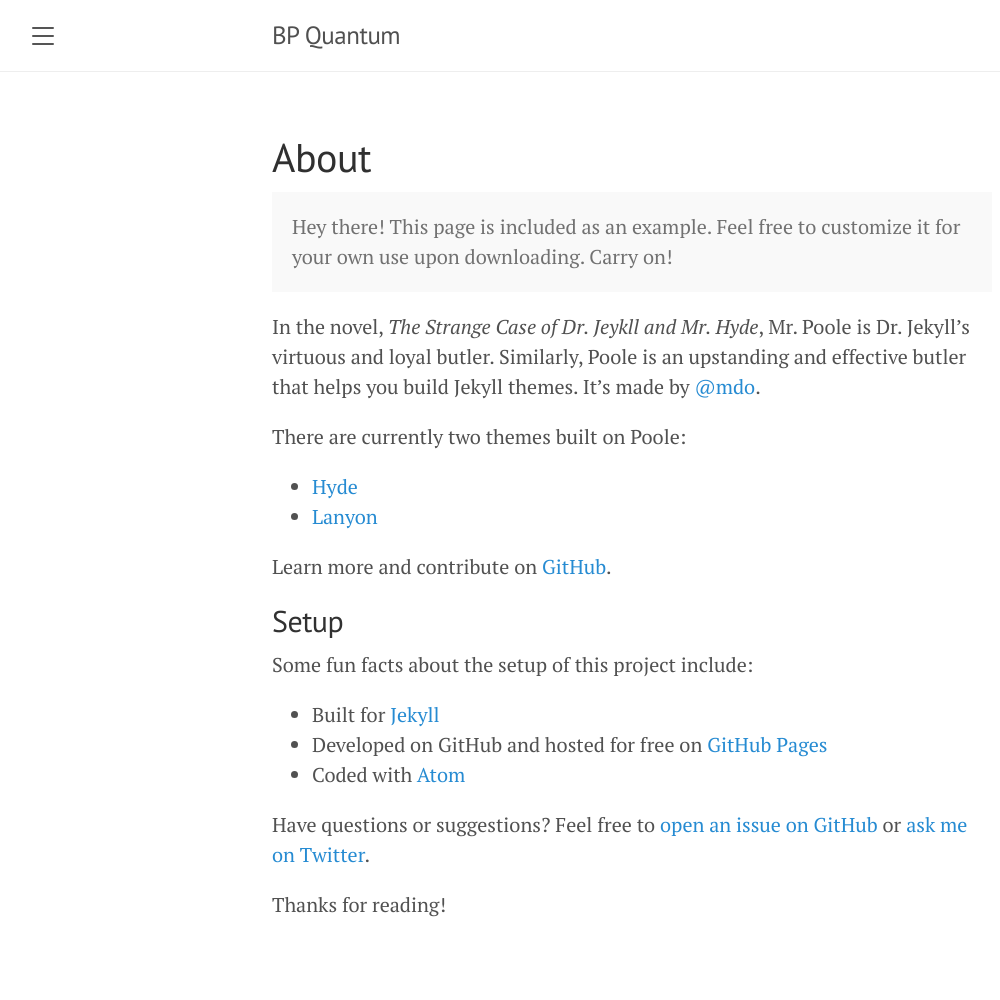
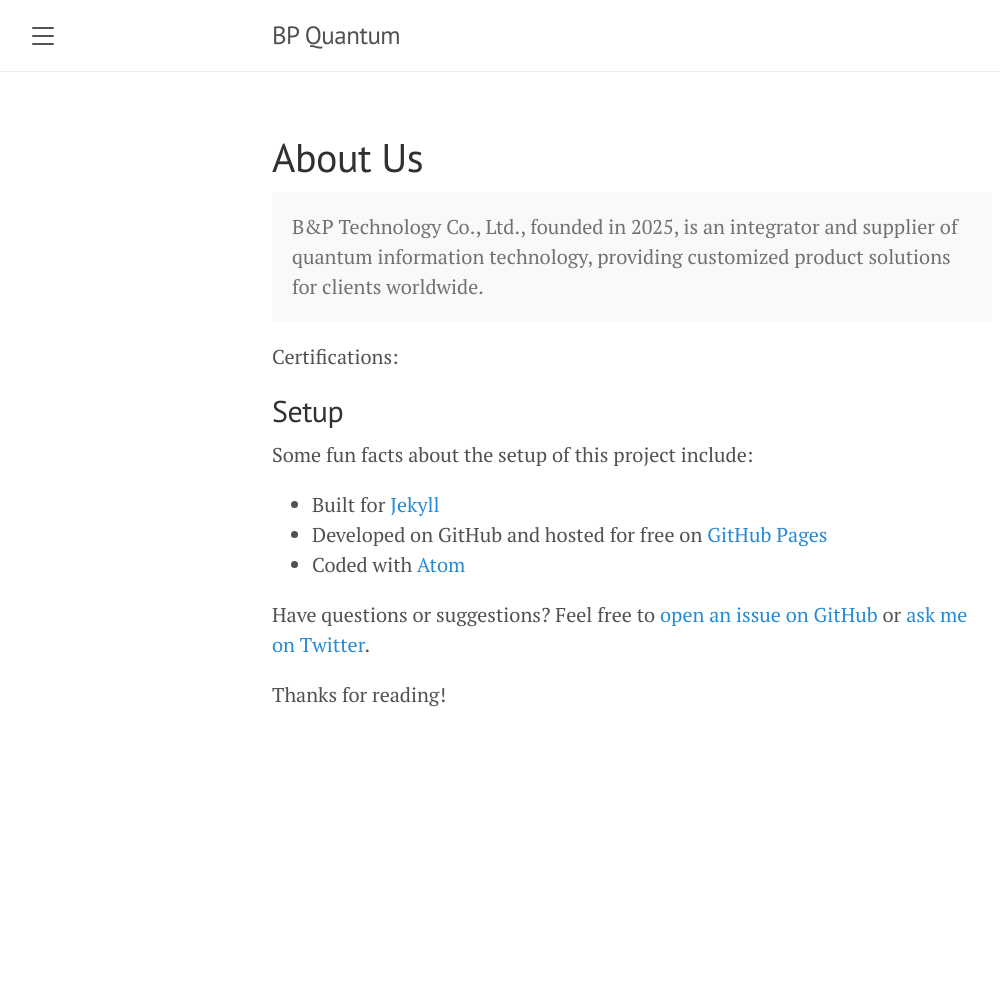
Before and after one commit to WENXINXU-quantum/BPtech, a Jekyll site: the page built from about.md, in a window 1280 px wide. Shown: the whole page, without its empty margins (8-1008 px from the left). Built offline with Jekyll 4.4.1, drawn with Linux system fonts in a browser that asks for light colours; after the commit the page ends 900 px from its top, so only the background shows below that.

Commit message:
Update about.md

```diff
--- a/about.md
+++ b/about.md
@@ -1,20 +1,20 @@
 ---
 layout: page
-title: About
+title: About Us
 ---
 
 <p class="message">
-  Hey there! This page is included as an example. Feel free to customize it for your own use upon downloading. Carry on!
+  B&P Technology Co., Ltd., founded in 2025, is an integrator and supplier of quantum information technology, providing customized product solutions for clients worldwide.
+
 </p>
 
-In the novel, *The Strange Case of Dr. Jeykll and Mr. Hyde*, Mr. Poole is Dr. Jekyll's virtuous and loyal butler. Similarly, Poole is an upstanding and effective butler that helps you build Jekyll themes. It's made by [@mdo](https://twitter.com/mdo).
+Certifications:
 
-There are currently two themes built on Poole:
 
-* [Hyde](http://hyde.getpoole.com)
-* [Lanyon](http://lanyon.getpoole.com)
 
-Learn more and contribute on [GitHub](https://github.com/poole).
+
+
+
 
 ## Setup
 
```
